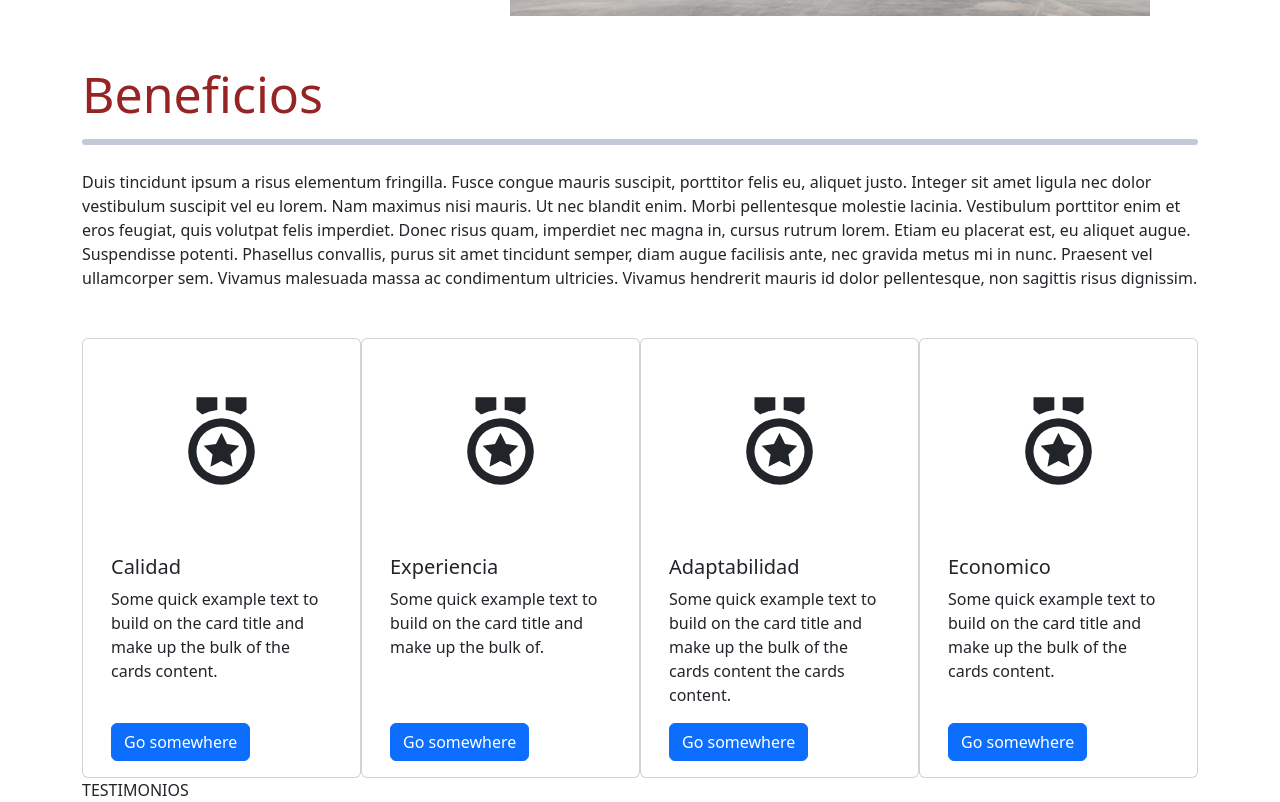
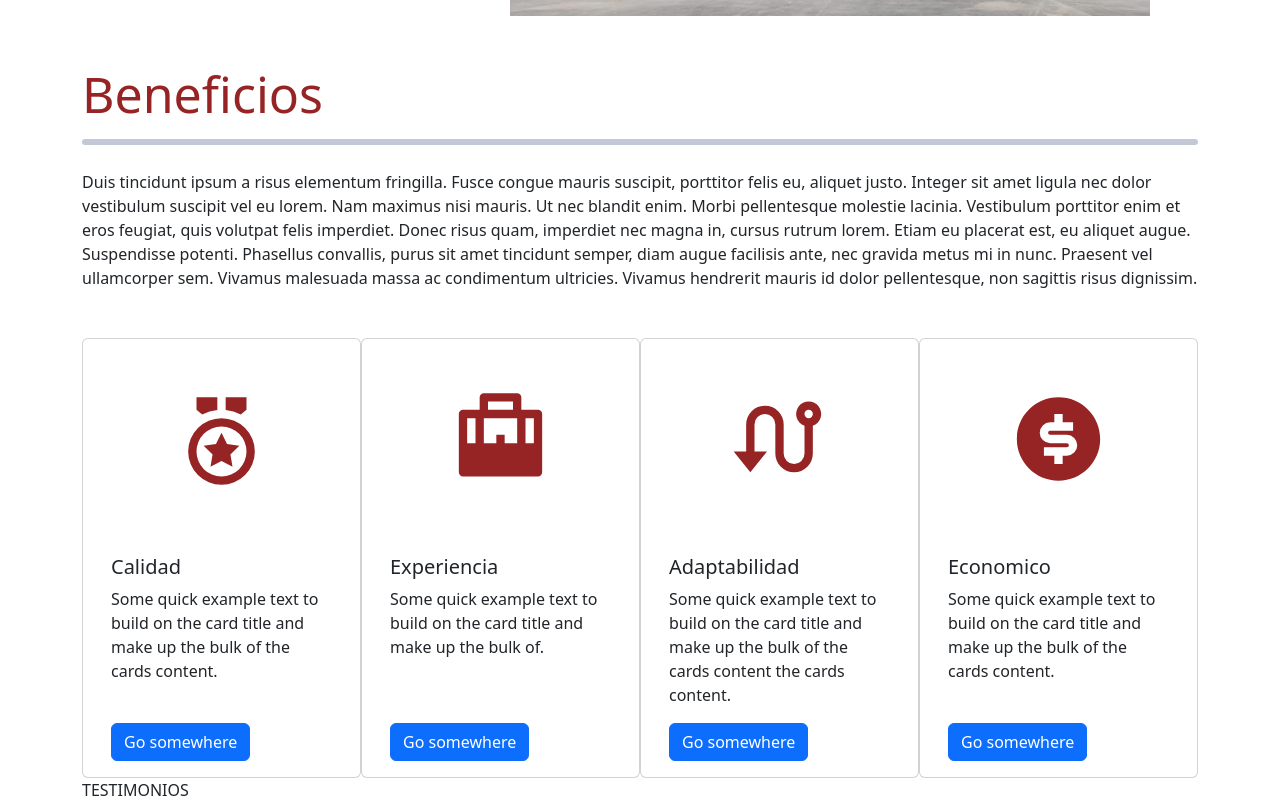
Before and after one commit to ErnieBautista/techoscurvos, a React (Vite) app: page / in a window 1280 px wide. Shown: the part 1770-2572 px from the top of the page. Built offline with nearby package versions, Linux system fonts and the light colour scheme.

Commit message:
Agrego iconos de beneficios

```diff
--- a/src/components/Cards.jsx
+++ b/src/components/Cards.jsx
@@ -1,6 +1,9 @@
 import Button from "react-bootstrap/Button";
 import Card from "react-bootstrap/Card";
 import { RiMedalLine } from "react-icons/ri";
+import { RiBriefcase5Fill } from "react-icons/ri";
+import { RiRouteLine } from "react-icons/ri";
+import { RiMoneyDollarCircleFill } from "react-icons/ri";
 
 export const Cards = () => {
   return (
@@ -34,7 +37,7 @@ export const Cards = () => {
           </Card.Body>
         </Card>
         <Card className="col-lg-3 col-md-12">
-        <RiMedalLine className="cardIcons"/>
+        <RiBriefcase5Fill className="cardIcons"/>
           <Card.Body>
             <Card.Title>Experiencia</Card.Title>
             <Card.Text className="cardDescription">
@@ -45,7 +48,7 @@ export const Cards = () => {
           </Card.Body>
         </Card>
         <Card className="col-lg-3 col-md-12">
-        <RiMedalLine className="cardIcons"/>
+        <RiRouteLine className="cardIcons"/>
           <Card.Body >
             <Card.Title>Adaptabilidad</Card.Title>
             <Card.Text className="cardDescription">
@@ -56,7 +59,7 @@ export const Cards = () => {
           </Card.Body>
         </Card>
         <Card className="col-lg-3 col-md-12">
-        <RiMedalLine className="cardIcons"/>
+        <RiMoneyDollarCircleFill className="cardIcons"/>
           <Card.Body>
             <Card.Title>Economico</Card.Title>
             <Card.Text className="cardDescription">
--- a/src/index.css
+++ b/src/index.css
@@ -171,6 +171,7 @@ body {
   font-size: 100px;
   width: 100%;
   margin: 50px 0;
+  color: #962424;
 }
 
 @media (min-width: 768px) {
```
